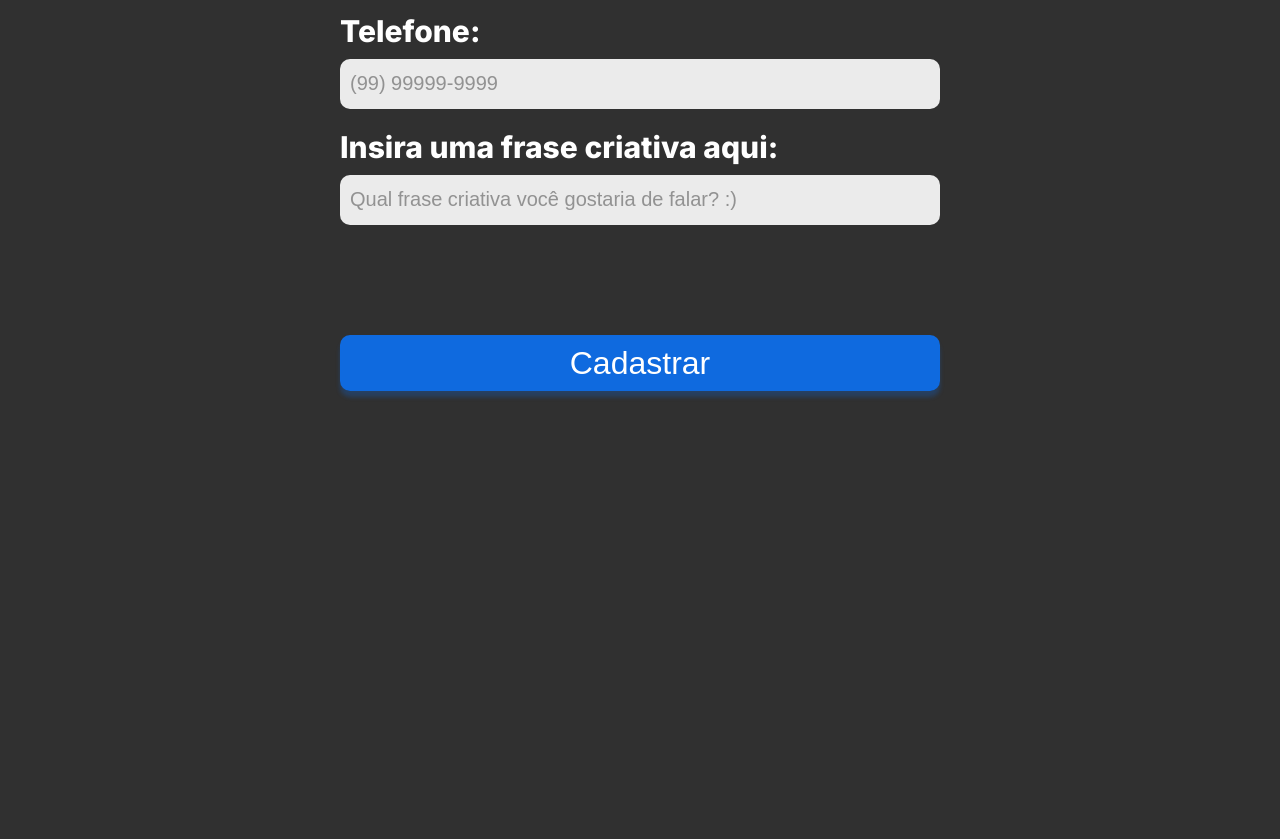
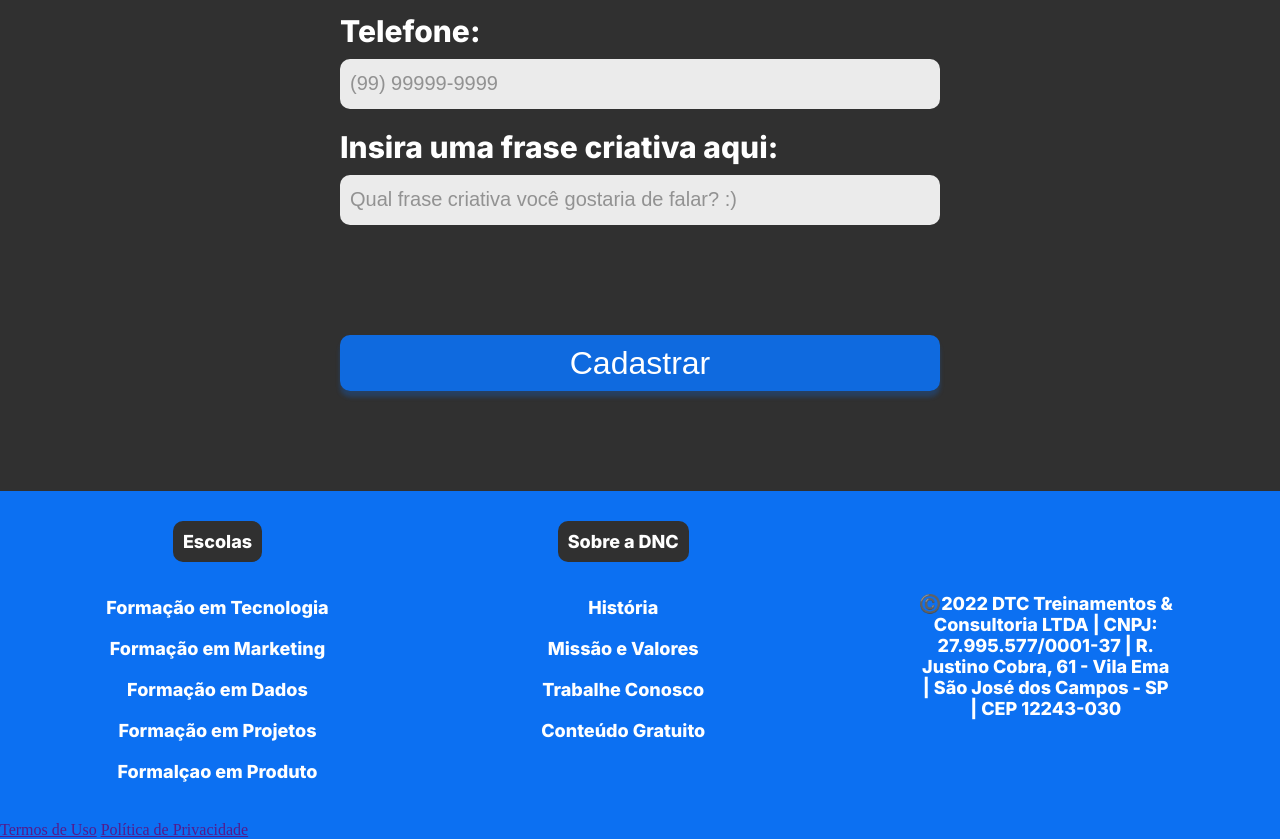
Before and after one commit to robertoDCJ/bootcamp-dnc, a plain HTML site: page index.html in a window 1280 px wide. Shown: the part 1166-2005 px from the top of the page. Before the commit the page ends 1657 px from the top, so only its background shows below. Drawn offline with Linux system fonts and the light colour scheme.

Commit message:
Estilizando o footer

```diff
--- a/estilo.css
+++ b/estilo.css
@@ -164,3 +164,69 @@ input[type="submit"] {
     box-shadow: 0 6px 4px rgba(12, 112, 242, 0.25);
     cursor: pointer;
 }
+
+/* FOOTER */
+
+footer {
+    width: 100%;
+    background-color: var(--azul-dnc);
+}
+
+footer .linha1 {
+    display: flex;
+    justify-content: space-around;
+    align-items: center;
+}
+
+footer ul {
+    list-style: none;
+    margin: 0;
+    padding: 0;
+}
+
+footer nav {
+    display: flex;
+    flex-direction: column;
+    align-items: center;
+    height: 330px;
+}
+
+footer h5 {
+    text-align: center;
+    color: white;
+    font-weight: 800;
+    font-size: 18px;
+    font-family: var(--font-padrao);
+
+    background-color: var(--preto-dnc);
+    border-radius: 10px;
+    padding: 10px;
+    margin-bottom: 15px;
+}
+
+footer ul li {
+    text-align: center;
+    font-weight: 600;
+    font-size: 18px;
+    font-family: var(--font-padrao);
+
+    margin: 20px 0;
+}
+
+footer ul li a {
+    color: white;
+    text-decoration: none;
+}
+
+footer ul li a:hover {
+    color: var(--cinza-hover);
+}
+
+footer .endereco {
+    font-weight: 600;
+    font-size: 18px;
+    font-family: var(--font-padrao);
+    color: white;
+    text-align: center;
+    width: 20%;
+}
--- a/index.html
+++ b/index.html
@@ -72,5 +72,39 @@
         </form>
     </section>
 
+    <footer>
+        <div class="linha1">
+            <nav>
+                <h5>Escolas</h5>
+                <ul>
+                    <li><a href="">Formação em Tecnologia</a></li>
+                    <li><a href="">Formação em Marketing</a></li>
+                    <li><a href="">Formação em Dados</a></li>
+                    <li><a href="">Formação em Projetos</a></li>
+                    <li><a href="">Formalçao em Produto</a></li>
+                </ul>
+            </nav>
+
+            <nav>
+                <h5>Sobre a DNC</h5>
+                <ul>
+                    <li><a href="">História</a></li>
+                    <li><a href="">Missão e Valores</a></li>
+                    <li><a href="">Trabalhe Conosco</a></li>
+                    <li><a href="">Conteúdo Gratuito</a></li>
+                </ul>
+            </nav>
+
+            <div class="endereco">
+                ©️2022 DTC Treinamentos & Consultoria LTDA | CNPJ: 27.995.577/0001-37 | R. Justino Cobra, 61 - Vila Ema | São José dos Campos - SP | CEP 12243-030
+            </div>
+        </div>
+
+        <div class="linha2">
+           <a href="">Termos de Uso</a>
+           <a href="">Política de Privacidade</a>
+        </div>
+    </footer>
+
 </body>
 </html>
```
